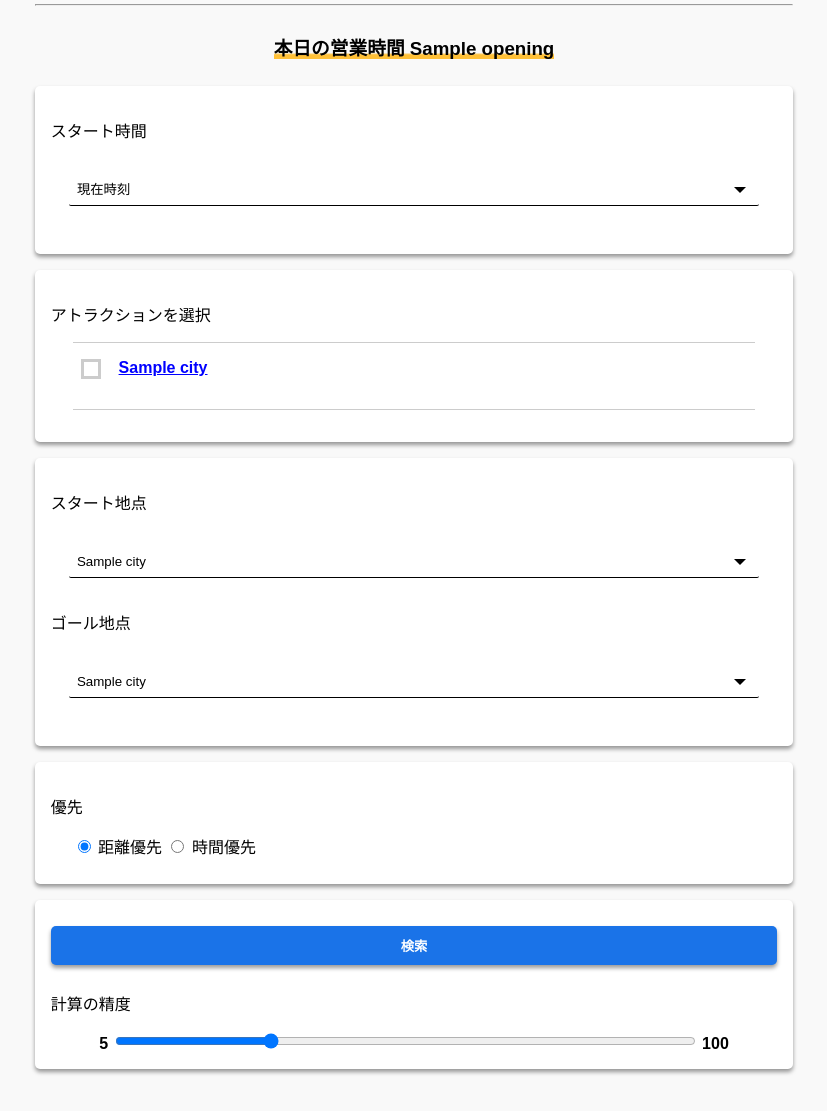
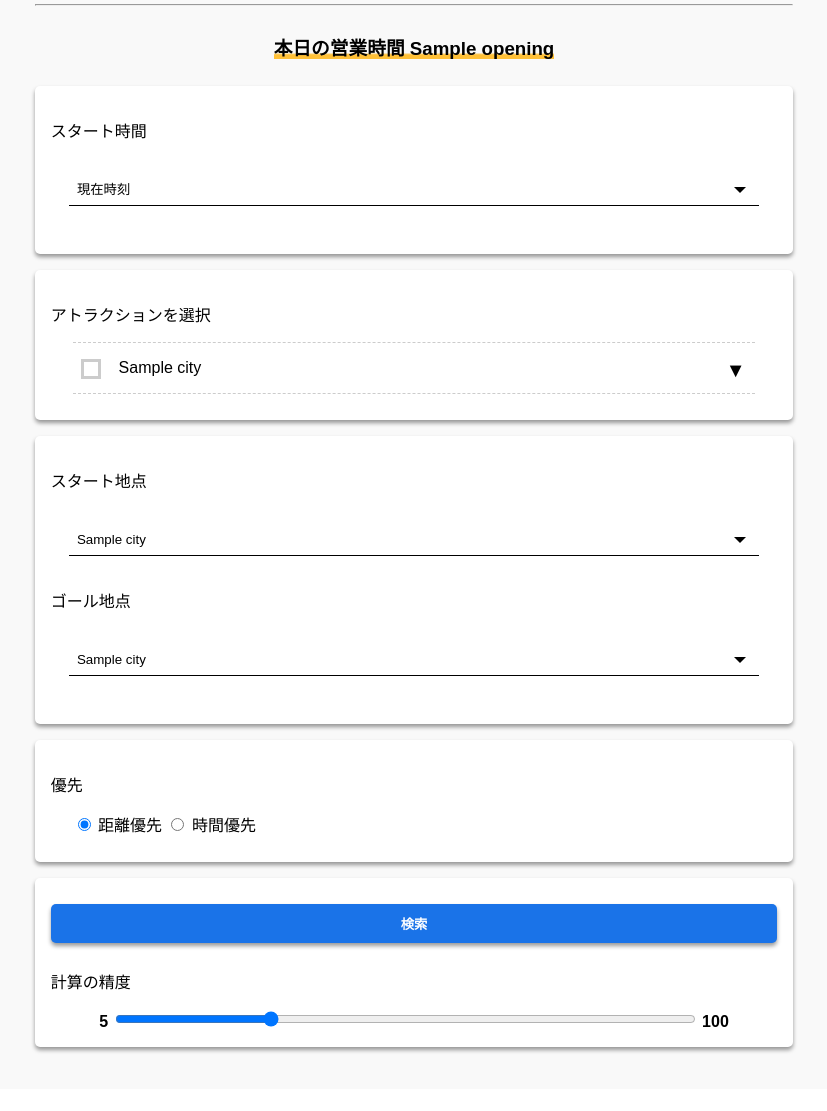
Before and after one commit to Bukio-chan/sotsuken_flask, a Flask app: template templates/index.html in a window 1280 px wide. Shown: the part 638-1749 px from the top of the page, without its empty margins (226-1053 px from the left). After the commit the page ends 1691 px from the top, so only its background shows below. Run offline with Flask 2, Linux system fonts and the light colour scheme; the template is opened without the code that fills it: most values are stand-ins (such as "Sample title", 1, 10 or a date in 2020); parts of the project's set-up code (start-up, migrations or seed data) failed here and were passed over.

Commit message:
accordion

```diff
--- a/static/css/cp.css
+++ b/static/css/cp.css
@@ -22,7 +22,6 @@
 }
 .cp_select.cp_sl03 {
 	position: relative;
-	border-radius: 2px;
 	border-bottom: 1px solid #000;
 }
 .cp_select.cp_sl03::before {
@@ -42,6 +41,11 @@
 	padding: 8px 38px 8px 8px;
 }
 
+
+
+.surround {
+  border-top: 1px dashed #ccc;
+}
 .cp_ipcheck {
 	-webkit-box-sizing: border-box;
 	        box-sizing: border-box;
@@ -58,28 +62,20 @@
 .cp_ipcheck input[type=checkbox] {
 	display: none;
 }
-.cp_ipcheck label:focus,
-.cp_ipcheck label:hover,
-.cp_ipcheck label:active,
-.cp_ipcheck input:checked + label {
-	color: #FF3600;
-}
-.cp_ipcheck label:focus:before,
-.cp_ipcheck label:hover:before,
-.cp_ipcheck label:active:before,
-.cp_ipcheck input:checked + label:before {
+.cp_ipcheck label.attraction:focus:before,
+.cp_ipcheck label.attraction:hover:before,
+.cp_ipcheck label.attraction:active:before,
+.cp_ipcheck input:checked + label.attraction:before {
 	border-color: #ccc;
 	background: #fff;
 }
-.cp_ipcheck label {
+.cp_ipcheck label.attraction {
 	font-size: 1em;
-	font-weight: bold;
 	padding: 1em 1em;
-	padding-bottom: 2em;
 	-webkit-transition: all 0.15s ease;
 	        transition: all 0.15s ease;
 }
-.cp_ipcheck label:before {
+.cp_ipcheck label.attraction:before {
 	position: absolute;
 	top: 1em;
 	left: 0.5em;
@@ -88,7 +84,61 @@
 	content: '';
 	border: 0.2em solid #ccc;
 }
-.cp_ipcheck input:checked + label:before {
-	border-color: #ccc;
-	background: #FF3600;
+.cp_ipcheck input:checked + label.attraction:before {
+	border-color: #fff;
+	background: #1a73e8;
 }
+
+
+
+.cp_menu {
+  border-bottom: 1px dashed #ccc
+}
+.cp_menu a {
+	display: block;
+    margin-left: 20%;
+	padding: 10px;
+	color: blue;
+}
+.cp_menu label.menu::before {
+	position: absolute;
+	content: '▼';
+	right: 0.5em;
+	font-size: 20px;
+	cursor: pointer;
+}
+.cp_menu input {
+	display: none;
+}
+.cp_menu ul {
+	margin: 0;
+	padding: 0;
+	list-style: none;
+}
+.cp_menu li {
+	overflow-y: hidden;
+	max-height: 0;
+	transition: all 0.5s;
+}
+/*リストが増えたらULごとに追加してください*/
+#cp_menu_bar1:checked ~ #link1 li,
+#cp_menu_bar2:checked ~ #link2 li,
+#cp_menu_bar3:checked ~ #link3 li,
+#cp_menu_bar4:checked ~ #link4 li,
+#cp_menu_bar5:checked ~ #link5 li,
+#cp_menu_bar6:checked ~ #link6 li,
+#cp_menu_bar7:checked ~ #link7 li,
+#cp_menu_bar8:checked ~ #link8 li,
+#cp_menu_bar9:checked ~ #link9 li,
+#cp_menu_bar10:checked ~ #link10 li,
+#cp_menu_bar11:checked ~ #link11 li,
+#cp_menu_bar12:checked ~ #link12 li,
+#cp_menu_bar13:checked ~ #link13 li,
+#cp_menu_bar14:checked ~ #link14 li,
+#cp_menu_bar15:checked ~ #link15 li,
+#cp_menu_bar16:checked ~ #link16 li,
+#cp_menu_bar17:checked ~ #link17 li,
+#cp_menu_bar18:checked ~ #link18 li {
+	max-height: 46px;
+	opacity: 1;
+}
--- a/static/css/style.css
+++ b/static/css/style.css
@@ -43,10 +43,6 @@ h3 {
   text-align: center;
 }
 
-a {
-  color: blue;
-}
-
 .inline {
   display: inline;
 }
@@ -73,19 +69,7 @@ label.attraction {
   display: block;
   clear: none;
   margin-left: 30px;
-}
-ul{
-  border-top: solid 1px #ccc;
-  padding: 0px;
-  list-style: none;
-}
-ul li{
-  position: relative;
-  border-bottom: solid 1px #ccc;
-}
-ul li:before{
-  position: absolute;
-  left: 0px;
+  margin-right: 30px;
 }
 
 .normal-box3{
--- a/templates/index.html
+++ b/templates/index.html
@@ -48,18 +48,22 @@
     <div class="normal-box3">
     <p>アトラクションを選択</p>
         <div class="bullets">
-          <ul>
+          <div class="surround">
           {% for i in city[1:] %}
           <div class="cp_ipcheck">
             <div class="box">
-              <li>
-              <input type="checkbox" class="attraction" name="attraction" id="{{i.num}}" value="{{i.num}}">
-              <label class="attraction" for="{{i.num}}"><a href="{{i.url}}"> {{i.name}}</a></label>
-              </li>
+              <div class="cp_menu">
+                <input type="checkbox" class="attraction" name="attraction" id="{{i.num}}" value="{{i.num}}">
+                <label class="attraction" for="{{i.num}}"> {{i.name}}<label class="menu" for="cp_menu_bar{{i.num}}"></label></label>
+                <input type="checkbox" id="cp_menu_bar{{i.num}}" class="accordion" />
+                <ul id="link{{i.num}}">
+                    <li><a href="{{i.url}}">公式サイトへ</a></li>
+                </ul>
+              </div>
             </div>
           </div>
           {% endfor %}
-          </ul>
+          </div>
         </div>
     </div>
 
@@ -110,7 +114,7 @@
 
 <div class="panel tab-B">
     <div class="svg">
-    <img class="loading" src="../static/loading.svg" alt ="loading">
+    <object type="image/svg+xml" class="loading" data="../static/loading.svg"></object>
     </div>
   <p class="wait" style="">計算中...</p>
 </div>
```
